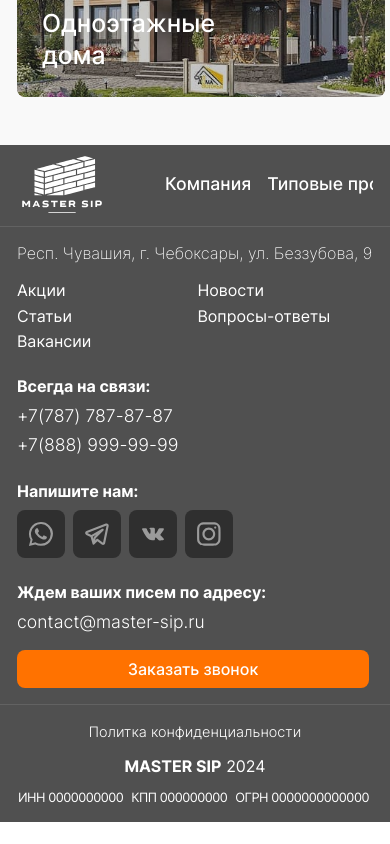
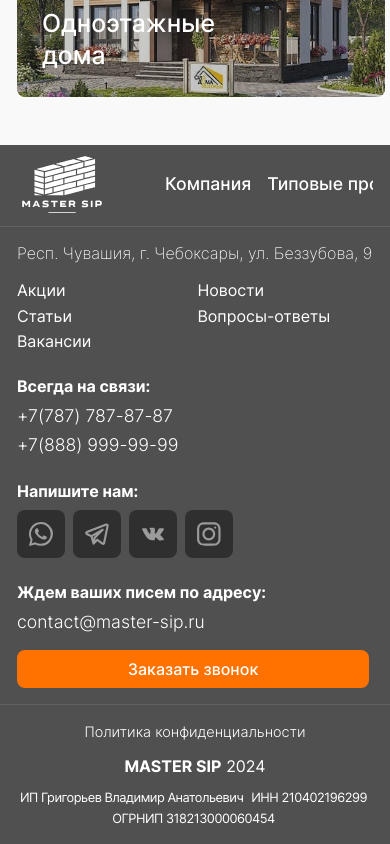
Before and after one commit to Werwllleh/master-sip, a Next.js app: page / in a window 390 px wide. Shown: the part 908-1752 px from the top of the page. Before the commit the page ends 1730 px from the top, so only its background shows below. Built offline with nearby package versions, Linux system fonts and the light colour scheme.

Commit message:
footer mobile

```diff
--- a/src/components/footer.js
+++ b/src/components/footer.js
@@ -82,16 +82,16 @@
         <div className="container">
           <div className="footer-bottom__body">
             <div className="footer-bottom__left">
-              <Link href={'/agreement'}>Политка конфиденциальности</Link>
+              <Link href={'/agreement'}>Политика конфиденциальности</Link>
             </div>
             <div className="footer-bottom__center">
               <h6>MASTER SIP</h6>
               <span>{date.getFullYear()}</span>
             </div>
             <div className="footer-bottom__right">
-              {Object.values(businessInfo).map((info, index) => {
+              {Object.values(contactInfo.businessInfo).map((info, index) => {
                 return <p key={info}
-                          className="footer-bottom__right-item">{info}&nbsp;{index !== Object.values(businessInfo).length - 1 &&
+                          className="footer-bottom__right-item">{info}&nbsp;{index !== Object.values(contactInfo.businessInfo).length - 1 &&
                   <span>/</span>}</p>
               })}
             </div>
--- a/src/styles/components/footer.scss
+++ b/src/styles/components/footer.scss
@@ -315,20 +315,11 @@
 
     &__right {
       display: flex;
+      flex-wrap: wrap;
+      justify-content: center;
+      align-items: center;
+      max-width: 25rem;
       gap: .3rem;
-
-      @include lg {
-        display: grid;
-        grid-template-columns: 1fr;
-      }
-
-      @include md {
-        display: flex;
-        flex-direction: row;
-        align-items: center;
-        justify-content: center;
-        flex-wrap: wrap;
-      }
 
       &-item {
         white-space: nowrap;
--- a/src/styles/pages/agreement.scss
+++ b/src/styles/pages/agreement.scss
@@ -14,6 +14,10 @@
     font-weight: 600;
     line-height: 1.3;
     margin: 0 0 2.5rem 0;
+
+    @include sm {
+      font-size: 1.5rem;
+    }
   }
 
   &__info {
@@ -29,6 +33,10 @@
       font-size: 1.5rem;
       font-weight: 500;
       margin: 0 0 1.3rem 0;
+
+      @include sm {
+        font-size: 1.3rem;
+      }
     }
 
     h5 {
--- a/src/utils/consts.js
+++ b/src/utils/consts.js
@@ -51,6 +51,11 @@
       url: 'https://www.instagram.com/'
     },
 
+  },
+  businessInfo: {
+    IP: 'ИП Григорьев Владимир Анатольевич',
+    INN: 'ИНН 210402196299',
+    OGRN: 'ОГРНИП 318213000060454'
   }
 }
 
@@ -300,9 +305,3 @@
     text: <><span>641</span> разработанных проектов</>
   },
 ]
-
-export const businessInfo = {
-  INN: 'ИНН 0000000000',
-  KPP: 'КПП 000000000',
-  OGRN: 'ОГРН 0000000000000'
-}
```
